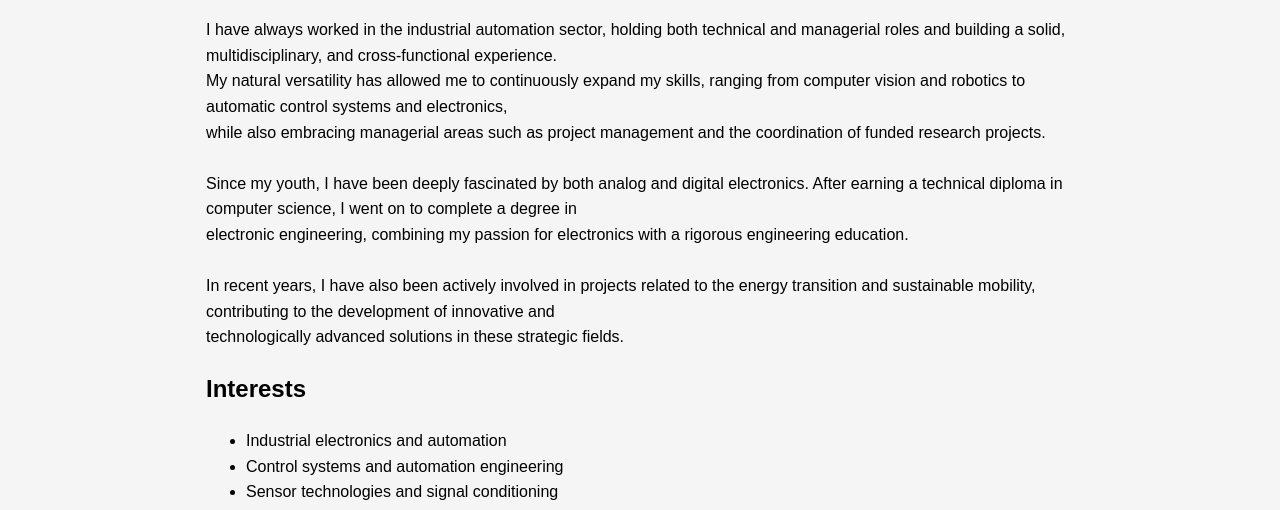
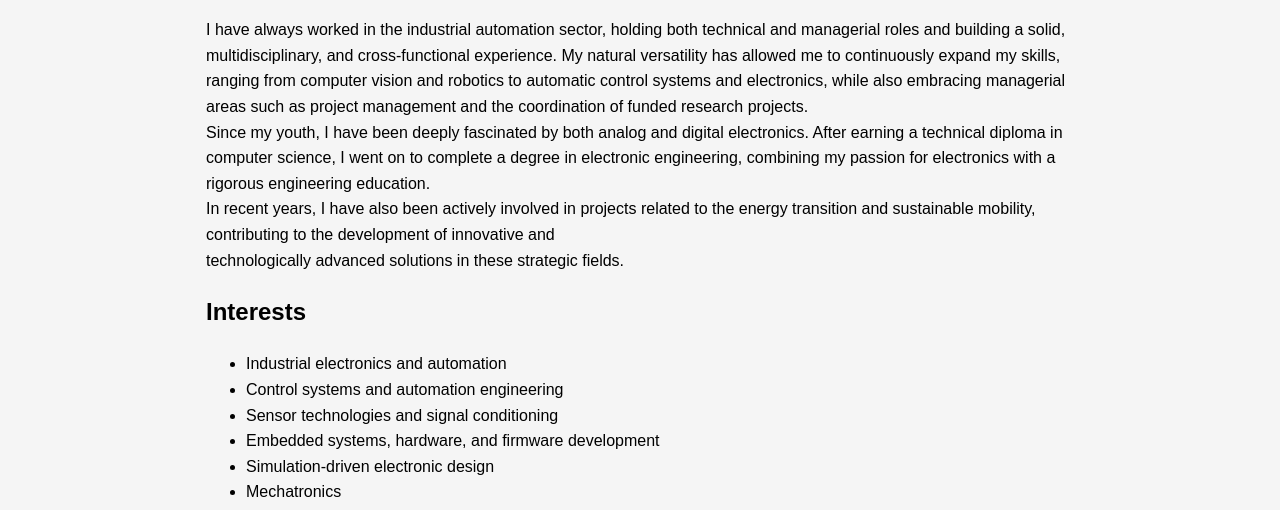
Before and after one commit to leochieco/leochieco.github.io, a plain HTML site: page about.html in a window 1280 px wide. Shown: the part 271-781 px from the top of the page. Drawn offline with Linux system fonts and the light colour scheme.

Commit message:
Add files via upload

```diff
--- a/about.html
+++ b/about.html
@@ -24,12 +24,12 @@
 	  <div class="about-body">
 		<h2>About me</h2>
 		<p>
-			I have always worked in the industrial automation sector, holding both technical and managerial roles and building a solid, multidisciplinary, and cross-functional experience.<BR>
-			My natural versatility has allowed me to continuously expand my skills, ranging from computer vision and robotics to automatic control systems and electronics, <BR>
-			while also embracing managerial areas such as project management and the coordination of funded research projects.<BR>
+			I have always worked in the industrial automation sector, holding both technical and managerial roles and building a solid, multidisciplinary, and cross-functional experience.
+			My natural versatility has allowed me to continuously expand my skills, ranging from computer vision and robotics to automatic control systems and electronics,
+			while also embracing managerial areas such as project management and the coordination of funded research projects.
 			<BR>
-			Since my youth, I have been deeply fascinated by both analog and digital electronics. After earning a technical diploma in computer science, I went on to complete a degree in<BR>
-			electronic engineering, combining my passion for electronics with a rigorous engineering education.<BR>
+			Since my youth, I have been deeply fascinated by both analog and digital electronics. After earning a technical diploma in computer science, I went on to complete a degree in
+			electronic engineering, combining my passion for electronics with a rigorous engineering education.
 			<BR>
 			In recent years, I have also been actively involved in projects related to the energy transition and sustainable mobility, contributing to the development of innovative and<BR>
 			technologically advanced solutions in these strategic fields.<BR>
```
